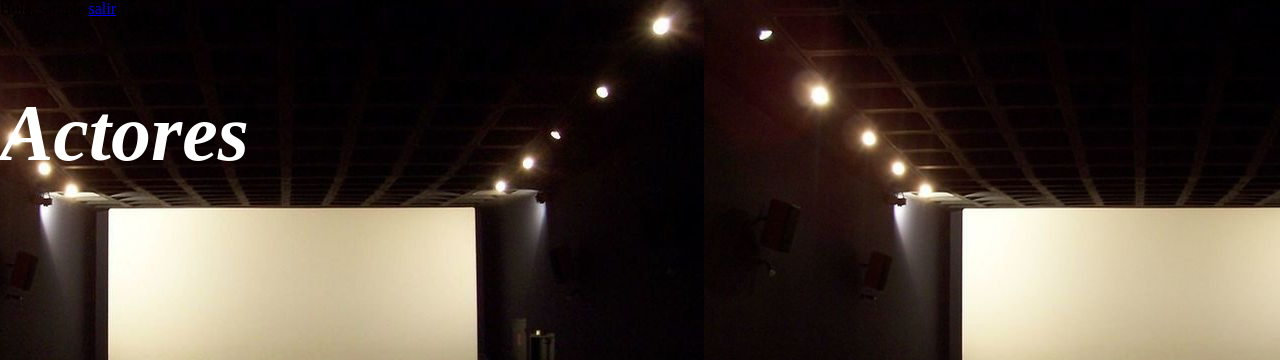
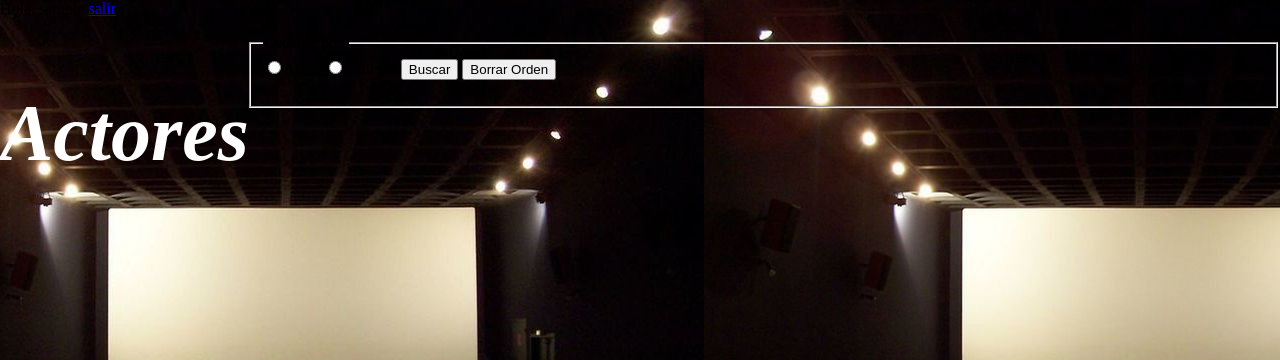
Before and after one commit to smokinJD/peliculas, a PHP site: template vista/listadoActores.php in a window 1280 px wide. Shown: the top 360 px of the page. Run offline with PHP 8.4, Linux system fonts and the light colour scheme; the template is opened without the code that fills it, so the values that code supplies are empty; the visitor is signed in with stand-in values (Sample User, id 1).

Commit message:
Haciendo pruebas

```diff
--- a/controlador/controladorListadoActores.php
+++ b/controlador/controladorListadoActores.php
@@ -1,8 +1,25 @@
 <?php
 require_once("../modelo/conectar.php");
 require_once("../modelo/actores_model.php");
+
+$ordenar = htmlspecialchars(trim($_POST['orden']));
+$borrarOrden = htmlspecialchars(trim($_POST['borrarOrden']));
+if ((!empty($ordenar)) && (empty($borrarOrden))) {
+	$ordenRecogido = ($ordenar);
+	Setcookie("orden", $ordenRecogido);
+	echo "<meta http-equiv='refresh' content='0'>";
+}
+if (isset($borrarOrden)) {
+	setcookie('orden');
+	echo "<meta http-equiv='refresh' content='0'>";
+}
+
 $listado = new actores_model();
-$datos = $listado->get_actores();
-
+if (isset ($ordenar) ) {
+	$orden = "order by " .$ordenar;
+	$datos = $listado->get_actores($orden);
+} else {
+	$datos = $listado->get_actores();
+}
 $actores= json_encode($datos);
 print $actores;
--- a/js/javascript.js
+++ b/js/javascript.js
@@ -242,9 +242,13 @@
 
 // Consulta de Actores
          function mostrarActores(){
+             //orden = $("input:radio[name=orden]:checked").val();
+             borrarOrden = $("input:submit[name=borrarOrden]").val();
+             alert(orden);
               $('#Actores').html(' ');
                      $.ajax({
                          type:'POST',
+                         data:"submit=&orede="+orden+"&borrarOrden="+borrarOrden,
                          dstaType:'json',
                          url:"../controlador/controladorListadoActores.php",
                  success:function(datos) {
--- a/modelo/actores_model.php
+++ b/modelo/actores_model.php
@@ -8,8 +8,8 @@
         $this->db = conectar::conexion();
     }
 
-   public function get_actores(){
-        $sql="SELECT * FROM `vactores`";
+    public function get_actores($orden){
+    	$sql="SELECT * FROM `vactores` $orden";
     	foreach ($this->db->query($sql) as $res)
     	{
     		$this->actores[]=$res;
--- a/vista/listadoActores.php
+++ b/vista/listadoActores.php
@@ -13,6 +13,27 @@
     <p>Hola, <?php echo $_SESSION['username']; ?> <a href='../controlador/logout.php'>salir</a></p>
     <h1>Actores</h1>
 
+<!-- 	sirve para Ordenar la lista que van con cookies -->
+	<fieldset>
+      <legend>Ordenar por:</legend>
+
+
+      <form method="post" action="../vista/listadoActores.php">
+        <label class="radio-inline">
+          <input type="radio" name="orden"
+          <?php if (isset($_COOKIE["orden"]) && $_COOKIE["orden"]=="nombre") echo "checked";?>
+          value="nombre">Actor
+        </label>
+        <label class="radio-inline">
+          <input type="radio" name="orden"
+          <?php if (isset($_COOKIE["orden"]) && $_COOKIE["orden"]=="pelicula") echo "checked";?>
+          value="pelicula">Pelicula
+        </label>
+        <button type="submit" class="btn btn-default">Buscar</button>
+        <button type="submit" class="btn btn-default" name="borrarOrden">Borrar Orden</button>
+      </form>
+    </fieldset>
+    <br>
     <div id="Actores">
 
     </div>
```
Also changed, not shown: controlador/controladorLogin.php (+11 -3 lines), index.php (+31 -4 lines), js/index.js (added, +13 -0 lines), modelo/login_model.php (+7 -2 lines), usuarios-peliculas.sql (added, +71 -0 lines). Lines whose indentation alone changed are shown as unchanged.
